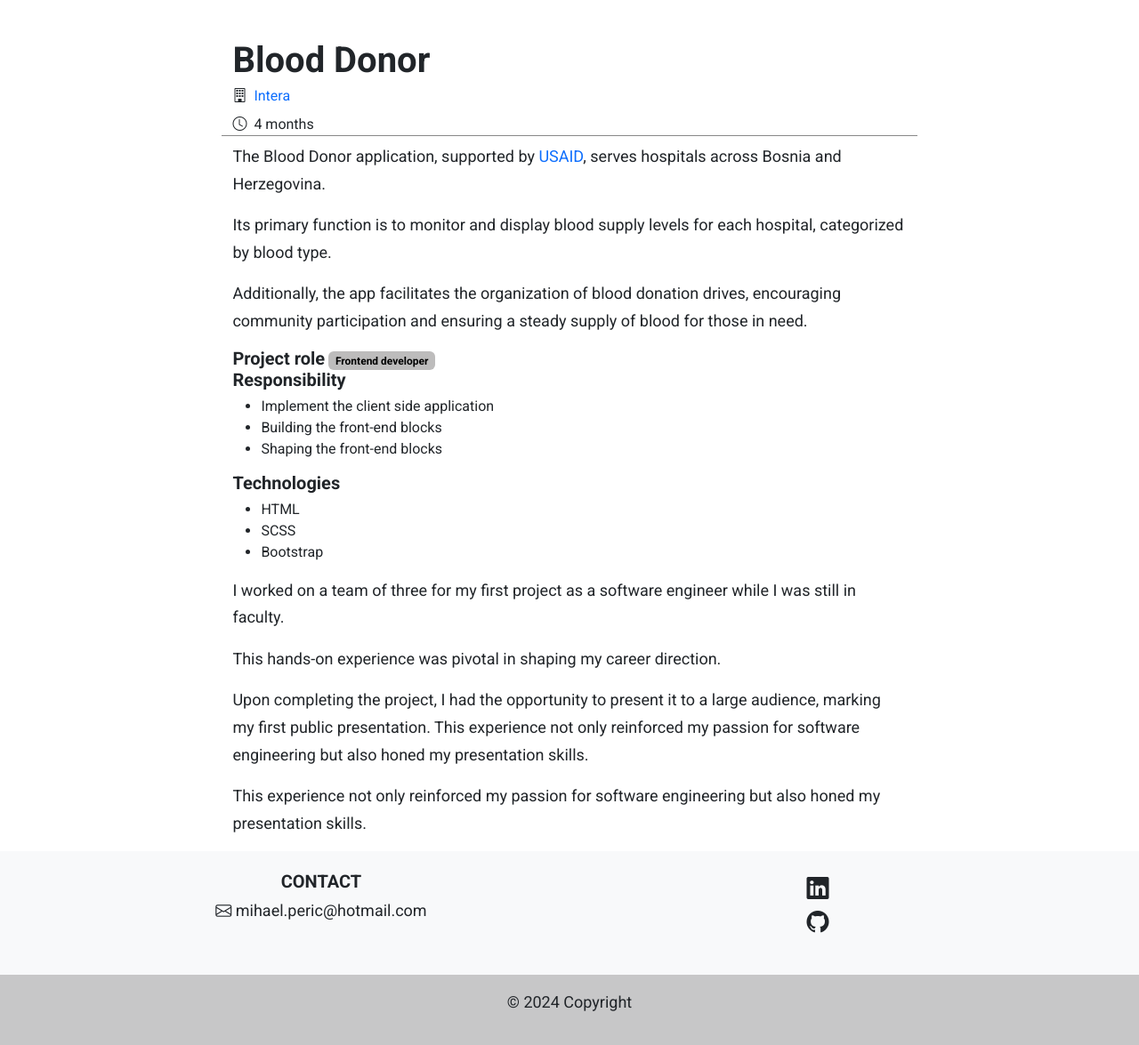
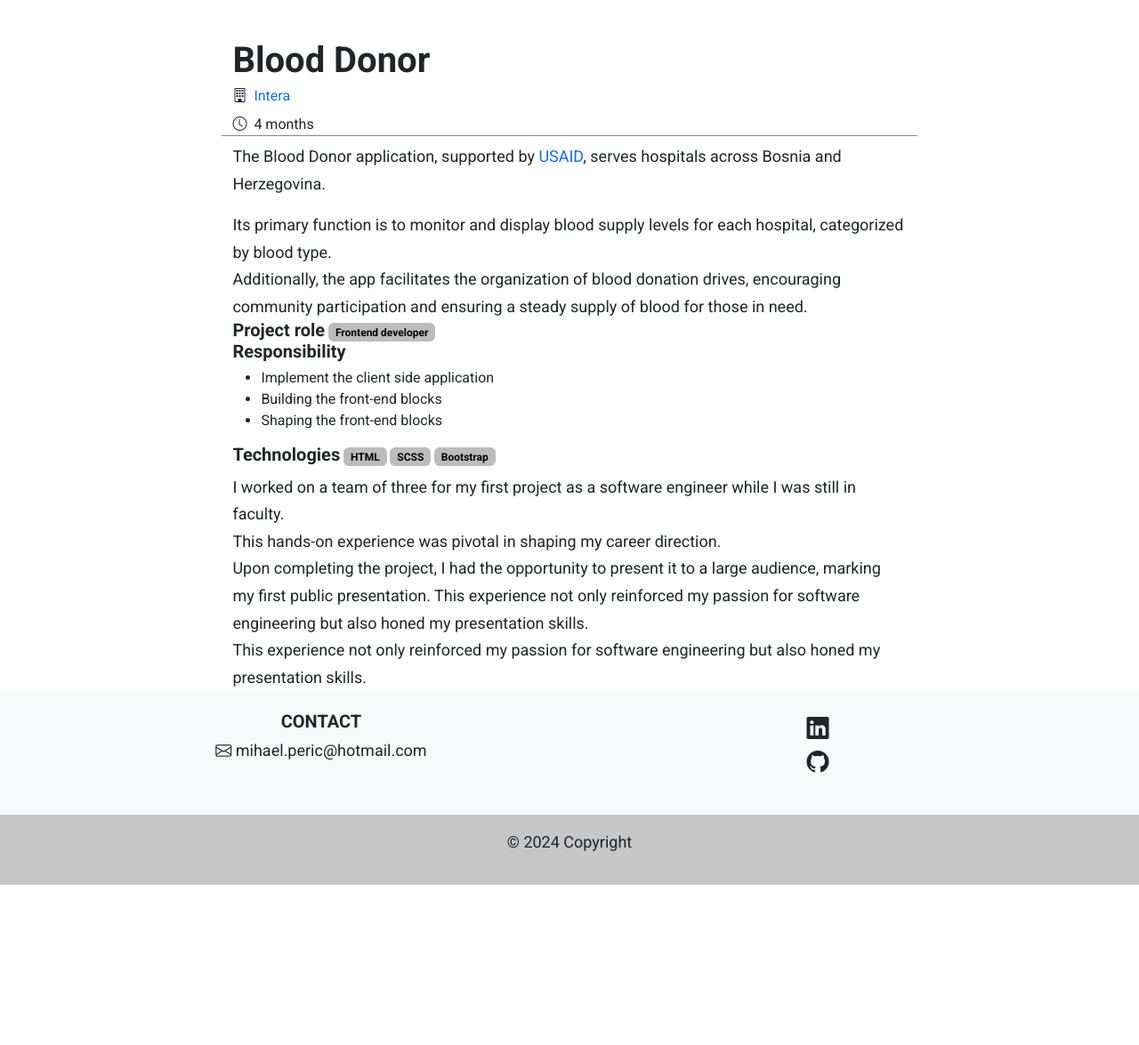
Before and after one commit to YodaBikarbona/portfolio, a Jekyll site: the page built from pages/blood_donor.html, in a window 1280 px wide. Shown: the whole page at 89% size. Built offline with Jekyll 4.4.1, drawn with Linux system fonts in a browser that asks for light colours; after the commit the page ends 995 px from its top, so only the background shows below that.

Commit message:
page changes

```diff
--- a/pages/blood_donor.html
+++ b/pages/blood_donor.html
@@ -33,9 +33,9 @@ title: "Blood Donor"
         <p class="mt-2">The Blood Donor application, supported by
           <a href="https://www.usaid.gov/" target="_blank">USAID</a>, serves hospitals across Bosnia and Herzegovina.
           </p>
-        <p class="mt-2">Its primary function is to monitor and display blood supply levels for
+        <p class="mb-0">Its primary function is to monitor and display blood supply levels for
           each hospital, categorized by blood type.</p>
-        <p class="mt-2">Additionally,
+        <p class="mb-0">Additionally,
           the app facilitates the organization of blood donation drives,
           encouraging community participation and ensuring a steady supply
           of blood for those in need.</p>
@@ -46,27 +46,25 @@ title: "Blood Donor"
           <li>Building the front-end blocks</li>
           <li>Shaping the front-end blocks</li>
         </ul>
-        <h5>Technologies</h5>
-        <ul>
-          <li>HTML</li>
-          <li>SCSS</li>
-          <li>Bootstrap</li>
-        </ul>
-        <p class="mt-1">
+        <h5 class="d-inline">Technologies</h5>
+        <span class="badge text-bg-info">HTML</span>
+        <span class="badge text-bg-info">SCSS</span>
+        <span class="badge text-bg-info">Bootstrap</span>
+        <p class="mt-2 mb-0">
           I worked on a team of three for my first project as a software engineer while
           I was still in faculty.
         </p>
-        <p class="mt-1">
+        <p class="mb-0">
           This hands-on experience was pivotal in shaping my
           career direction.
         </p>
-        <p class="mt-1">
+        <p class="mb-0">
           Upon completing the project, I had the opportunity to
           present it to a large audience, marking my first public presentation.
           This experience not only reinforced my passion for software engineering but
           also honed my presentation skills.
         </p>
-        <p class="mt-1">
+        <p class="mb-0">
           This experience not only reinforced my passion for software engineering but
           also honed my presentation skills.
         </p>
```
